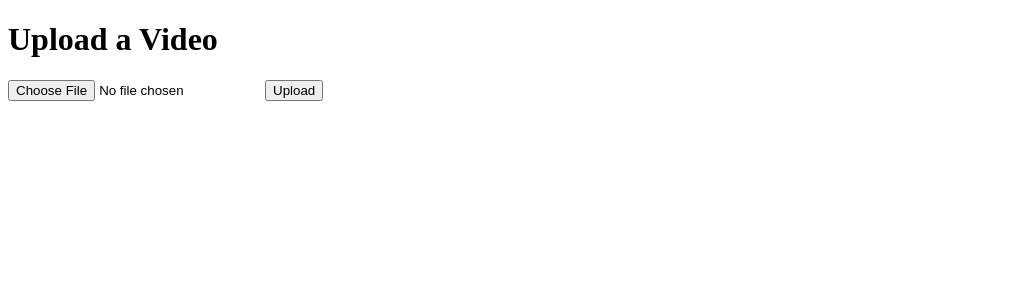
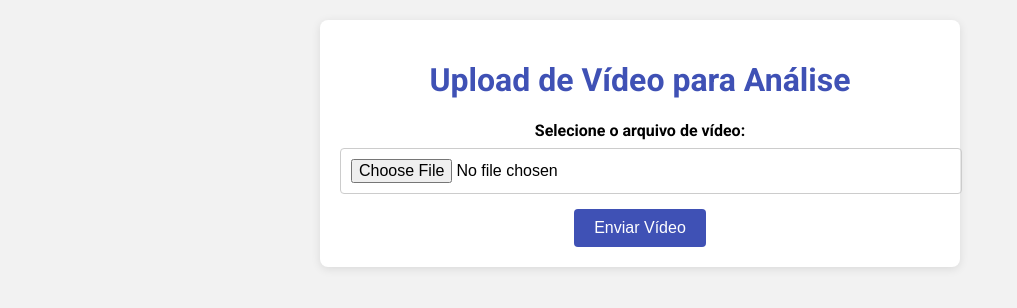
Before and after one commit to rodrigozanel/gun-detector, a Flask app: page /upload in a window 1280 px wide. Shown: the top 308 px of the page, without its empty margins (0-1017 px from the left). Run offline with Flask 3, Linux system fonts and the light colour scheme.

Commit message:
Melhorando o layout

```diff
--- a/routes.py
+++ b/routes.py
@@ -1,5 +1,5 @@
 # routes.py
-from flask import Flask, Response, request, render_template
+from flask import Flask, Response, request, render_template, redirect, url_for
 from models.gun_detector import GunDetector
 #from models.custom_detector import CustomDetector  # If implemented
 from models.image_saver import ImageSaver
@@ -46,12 +46,19 @@ def video_feed():
     return Response(video_controller.generate_frames(),
                     mimetype='multipart/x-mixed-replace; boundary=frame')
 
+@app.route('/view_feed')
+def view_feed():
+    model_name = request.args.get('model')
+    print(f"Using model View: {model_name}")
+    return render_template('video_view.html',  model=model_name)
+
+# Rota para processar o upload de vídeo.
 @app.route('/upload', methods=['GET', 'POST'])
 def upload_video():
     if request.method == 'POST':
         file = request.files.get('video')
-        model_name = request.form.get('model')
-        detector = get_detector(model_name)
+        model_name = request.form.get('model').lower()
+        print(f"Using model: {model_name}")
         if file:
             now = datetime.now()
             date_str = now.strftime("%Y_%m_%d-%H_%M_%S")
@@ -60,17 +67,29 @@ def upload_video():
             file_path = os.path.join(folder_path, file_name)
             os.makedirs(folder_path, exist_ok=True)
             file.save(file_path)
-            upload_controller = VideoController(file_path, detector, image_saver_video, save_interval=1)
-            return Response(upload_controller.generate_frames(),
-                            mimetype='multipart/x-mixed-replace; boundary=frame')
-    # Render the upload page (create an upload.html template similarly if needed)
-    return render_template('upload.html')
+            # Após salvar o vídeo, redireciona para a página de visualização do vídeo.
+            return redirect(url_for('view_video_upload', model=model_name, file=file_path))
+    model_name = request.args.get('model')
+    return render_template('upload.html', model=model_name)
 
-@app.route('/view_feed')
-def view_feed():
-    model_name = request.args.get('model')
-    print(f"Using model View: {model_name}")
-    return render_template('video_view.html',  model=model_name)
+# Rota que renderiza o template com o layout para análise de vídeo.
+@app.route('/view_video_upload')
+def view_video_upload():
+    model_name = request.args.get('model', 'yolo').lower()
+    file_path = request.args.get('file')
+    return render_template('video_upload_view.html', model=model_name, file=file_path)
+
+# Rota que fornece o feed de vídeo processado para o vídeo enviado.
+@app.route('/video_upload_feed')
+def video_upload_feed():
+    model_name = request.args.get('model', 'yolo').lower()
+    file_path = request.args.get('file')
+    print(f"Using model (upload): {model_name} para arquivo {file_path}")
+    detector = get_detector(model_name)
+    video_controller = VideoController(file_path, detector, image_saver_video, save_interval=1)
+    return Response(video_controller.generate_frames(),
+                    mimetype='multipart/x-mixed-replace; boundary=frame')
+
 
 if __name__ == '__main__':
     app.run(host='0.0.0.0', port=5000)
--- a/templates/upload.html
+++ b/templates/upload.html
@@ -1,13 +1,68 @@
 <!DOCTYPE html>
-<html>
+<html lang="pt">
 <head>
-    <title>Upload Video for Gun Detection</title>
+  <meta charset="UTF-8">
+  <title>Upload de Vídeo</title>
+  <link rel="stylesheet" href="https://fonts.googleapis.com/css?family=Roboto:400,700">
+  <style>
+    body {
+      font-family: 'Roboto', sans-serif;
+      background: #f2f2f2;
+      text-align: center;
+      margin: 0;
+      padding: 20px;
+    }
+    .container {
+      max-width: 600px;
+      margin: 0 auto;
+      background: #fff;
+      padding: 20px;
+      border-radius: 8px;
+      box-shadow: 0 2px 10px rgba(0,0,0,0.1);
+    }
+    h1 {
+      color: #3f51b5;
+    }
+    form {
+      margin-top: 20px;
+    }
+    label {
+      display: block;
+      margin-bottom: 8px;
+      font-weight: bold;
+    }
+    select, input[type="file"] {
+      width: 100%;
+      padding: 10px;
+      margin-bottom: 15px;
+      border: 1px solid #ccc;
+      border-radius: 4px;
+      font-size: 1em;
+    }
+    button {
+      padding: 10px 20px;
+      background: #3f51b5;
+      color: #fff;
+      border: none;
+      border-radius: 4px;
+      cursor: pointer;
+      font-size: 1em;
+      transition: background 0.3s ease;
+    }
+    button:hover {
+      background: #303f9f;
+    }
+  </style>
 </head>
 <body>
-    <h1>Upload a Video</h1>
-    <form method="post" enctype="multipart/form-data">
-        <input type="file" name="video" accept="video/*">
-        <input type="submit" value="Upload">
+  <div class="container">
+    <h1>Upload de Vídeo para Análise</h1>
+    <form action="/upload" method="post" enctype="multipart/form-data">
+      <input type="hidden" name="model" value="{{ model }}">
+      <label for="video">Selecione o arquivo de vídeo:</label>
+      <input type="file" name="video" id="video" accept="video/*" required>
+      <button type="submit">Enviar Vídeo</button>
     </form>
+  </div>
 </body>
 </html>
```
Also changed, not shown: templates/video_upload_view.html (added, +66 -0 lines).
